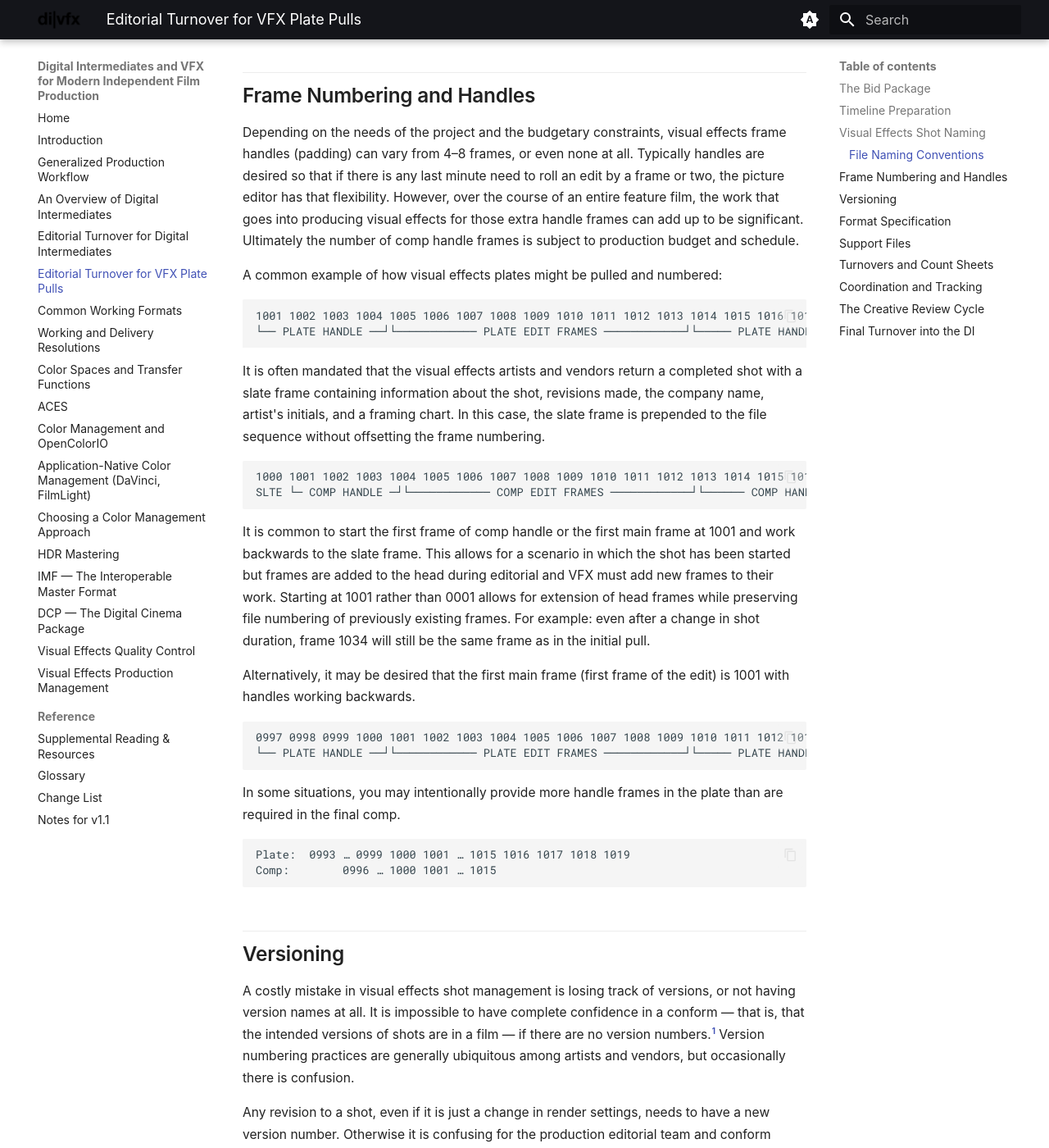
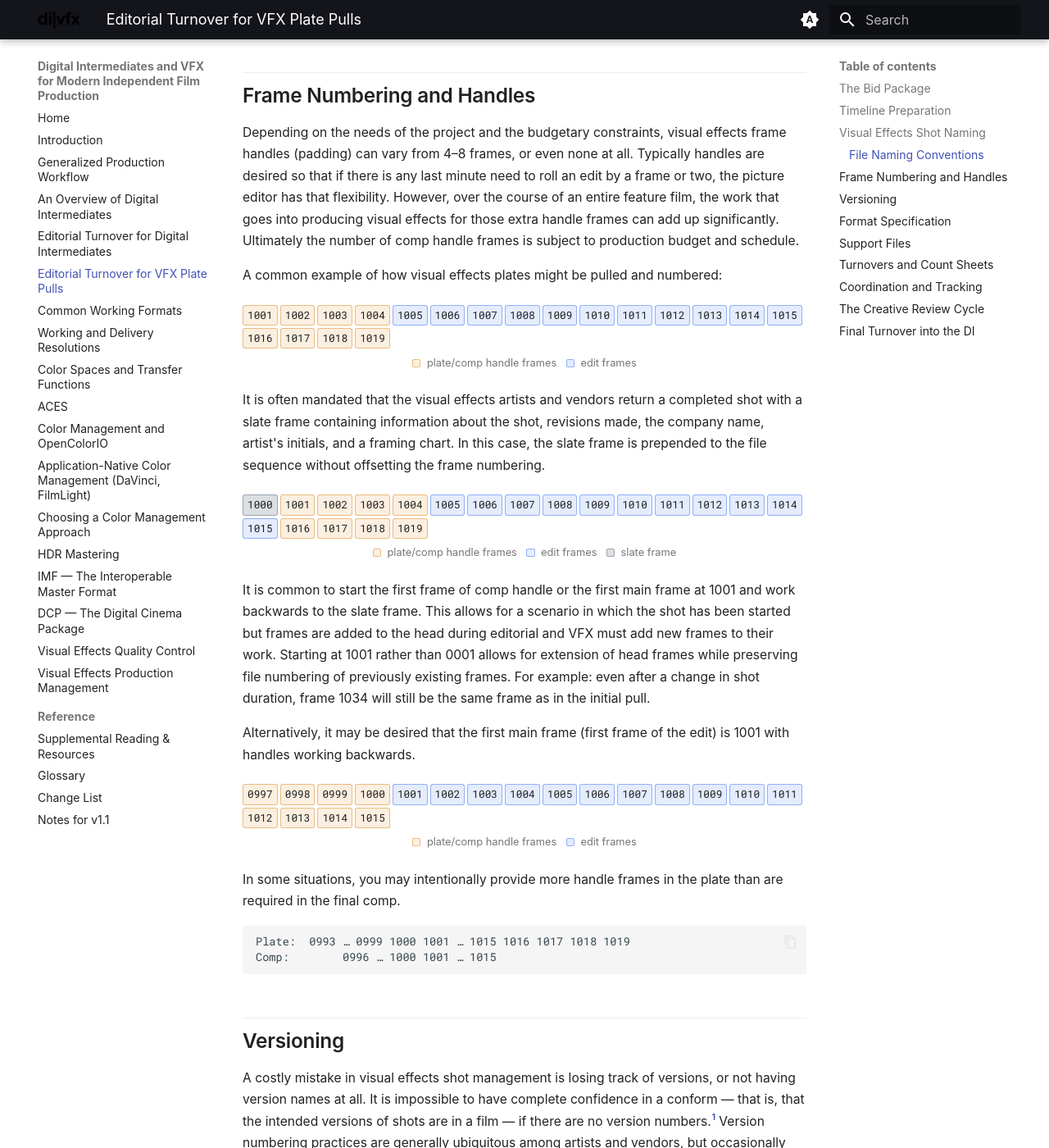
Before and after one commit to tashdor/divfx, an MkDocs documentation site: the page built from docs/turnover-vfx.md, in a window 1280 px wide and 1400 px high, scrolled down 4397 px. Shown: the whole window at 82% size. Built offline with MkDocs 1.6.1 and Material for MkDocs 9.7.7, drawn with Linux system fonts in a browser that asks for light colours; the version menu is left out.

Commit message:
Frame-numbering diagrams: colored per-frame cells (HTML/CSS), fixing boundary ambiguity
- Rebuild the plate/comp/slate frame diagrams as one colored cell per frame
  (handle=amber, edit=blue, slate=gray) so regions never overlap or share a
  boundary frame. Pure HTML/CSS: renders everywhere, no JS, theme-aware.
- Remove loading=lazy from the figure 18/19 chromaticity embeds
- Wording: 'can add up to be significant' -> 'can add up significantly'

Co-Authored-By: Claude Opus 4.8 <noreply@anthropic.com>

````diff
--- a/docs/stylesheets/extra.css
+++ b/docs/stylesheets/extra.css
@@ -117,6 +117,36 @@
   .cp-embed-frame { display: none !important; }
 }
 
+/* Frame-sequence diagrams — one colored cell per frame, so regions never
+   visually overlap or share a boundary frame. Pure HTML/CSS: renders
+   everywhere, no JS, and adapts to the theme. */
+.md-typeset .fseq-fig { margin: 1.4em 0; }
+.md-typeset .fseq {
+  display: flex;
+  flex-wrap: wrap;
+  gap: 3px;
+  font-family: var(--md-code-font-family, monospace);
+  font-size: 0.64rem;
+  line-height: 1.2;
+}
+.md-typeset .fseq .fcell {
+  min-width: 2.7em;
+  text-align: center;
+  padding: 4px 5px;
+  border-radius: 3px;
+  border: 1px solid transparent;
+  color: var(--md-default-fg-color);
+}
+.md-typeset .fseq .h { background: #e0912f26; border-color: #e0912f8c; }  /* handle */
+.md-typeset .fseq .e { background: #4c7ef526; border-color: #4c7ef58c; }  /* edit   */
+.md-typeset .fseq .s { background: #7a869544; border-color: #7a8695aa; }  /* slate  */
+.md-typeset .fseq-key { margin: .5em 0 0; font-size: .64rem; color: var(--md-default-fg-color--light); }
+.md-typeset .fseq-key .sw {
+  display: inline-block; width: .8em; height: .8em; border-radius: 2px;
+  vertical-align: -1px; margin: 0 .3em 0 .9em; border: 1px solid;
+}
+.md-typeset .fseq-key .sw:first-child { margin-left: 0; }
+
 /* The di|vfx wordmark is solid black; invert it to white in dark mode so it
    stays visible on the dark header and nav drawer. */
 [data-md-color-scheme="slate"] .md-logo img,
--- a/docs/turnover-vfx.md
+++ b/docs/turnover-vfx.md
@@ -159,25 +159,25 @@ Depending on the needs of the project and the budgetary constraints, visual effe
 handles (padding) can vary from 4–8 frames, or even none at all. Typically handles are desired
 so that if there is any last minute need to roll an edit by a frame or two, the picture editor has
 that flexibility. However, over the course of an entire feature film, the work that goes into
-producing visual effects for those extra handle frames can add up to be significant. Ultimately
+producing visual effects for those extra handle frames can add up significantly. Ultimately
 the number of comp handle frames is subject to production budget and schedule.
 
 A common example of how visual effects plates might be pulled and numbered:
 
-```
-1001 1002 1003 1004 1005 1006 1007 1008 1009 1010 1011 1012 1013 1014 1015 1016 1017 1018 1019
-└── PLATE HANDLE ──┘└──────────── PLATE EDIT FRAMES ────────────┘└───── PLATE HANDLE ─────┘
-```
+<figure class="fseq-fig" markdown="span">
+<div class="fseq"><span class="fcell h">1001</span><span class="fcell h">1002</span><span class="fcell h">1003</span><span class="fcell h">1004</span><span class="fcell e">1005</span><span class="fcell e">1006</span><span class="fcell e">1007</span><span class="fcell e">1008</span><span class="fcell e">1009</span><span class="fcell e">1010</span><span class="fcell e">1011</span><span class="fcell e">1012</span><span class="fcell e">1013</span><span class="fcell e">1014</span><span class="fcell e">1015</span><span class="fcell h">1016</span><span class="fcell h">1017</span><span class="fcell h">1018</span><span class="fcell h">1019</span></div>
+<p class="fseq-key"><span class="sw" style="background:#e0912f26;border-color:#e0912f8c"></span> plate/comp handle frames<span class="sw" style="background:#4c7ef526;border-color:#4c7ef58c"></span> edit frames</p>
+</figure>
 
 It is often mandated that the visual effects artists and vendors return a completed shot with a
 slate frame containing information about the shot, revisions made, the company name, artist's
 initials, and a framing chart. In this case, the slate frame is prepended to the file sequence
 without offsetting the frame numbering.
 
-```
-1000 1001 1002 1003 1004 1005 1006 1007 1008 1009 1010 1011 1012 1013 1014 1015 1016 1017 1018 1019
-SLTE └─ COMP HANDLE ─┘└──────────── COMP EDIT FRAMES ────────────┘└────── COMP HANDLE ──────┘
-```
+<figure class="fseq-fig" markdown="span">
+<div class="fseq"><span class="fcell s">1000</span><span class="fcell h">1001</span><span class="fcell h">1002</span><span class="fcell h">1003</span><span class="fcell h">1004</span><span class="fcell e">1005</span><span class="fcell e">1006</span><span class="fcell e">1007</span><span class="fcell e">1008</span><span class="fcell e">1009</span><span class="fcell e">1010</span><span class="fcell e">1011</span><span class="fcell e">1012</span><span class="fcell e">1013</span><span class="fcell e">1014</span><span class="fcell e">1015</span><span class="fcell h">1016</span><span class="fcell h">1017</span><span class="fcell h">1018</span><span class="fcell h">1019</span></div>
+<p class="fseq-key"><span class="sw" style="background:#e0912f26;border-color:#e0912f8c"></span> plate/comp handle frames<span class="sw" style="background:#4c7ef526;border-color:#4c7ef58c"></span> edit frames<span class="sw" style="background:#7a869544;border-color:#7a8695aa"></span> slate frame</p>
+</figure>
 
 It is common to start the first frame of comp handle or the first main frame at 1001 and work
 backwards to the slate frame. This allows for a scenario in which the shot has been started but
@@ -189,10 +189,10 @@ frame 1034 will still be the same frame as in the initial pull.
 Alternatively, it may be desired that the first main frame (first frame of the edit) is 1001 with
 handles working backwards.
 
-```
-0997 0998 0999 1000 1001 1002 1003 1004 1005 1006 1007 1008 1009 1010 1011 1012 1013 1014 1015
-└── PLATE HANDLE ──┘└──────────── PLATE EDIT FRAMES ────────────┘└───── PLATE HANDLE ─────┘
-```
+<figure class="fseq-fig" markdown="span">
+<div class="fseq"><span class="fcell h">0997</span><span class="fcell h">0998</span><span class="fcell h">0999</span><span class="fcell h">1000</span><span class="fcell e">1001</span><span class="fcell e">1002</span><span class="fcell e">1003</span><span class="fcell e">1004</span><span class="fcell e">1005</span><span class="fcell e">1006</span><span class="fcell e">1007</span><span class="fcell e">1008</span><span class="fcell e">1009</span><span class="fcell e">1010</span><span class="fcell e">1011</span><span class="fcell h">1012</span><span class="fcell h">1013</span><span class="fcell h">1014</span><span class="fcell h">1015</span></div>
+<p class="fseq-key"><span class="sw" style="background:#e0912f26;border-color:#e0912f8c"></span> plate/comp handle frames<span class="sw" style="background:#4c7ef526;border-color:#4c7ef58c"></span> edit frames</p>
+</figure>
 
 In some situations, you may intentionally provide more handle frames in the plate than are
 required in the final comp.
````
Also changed, not shown: docs/color.md (+4 -4 lines).
